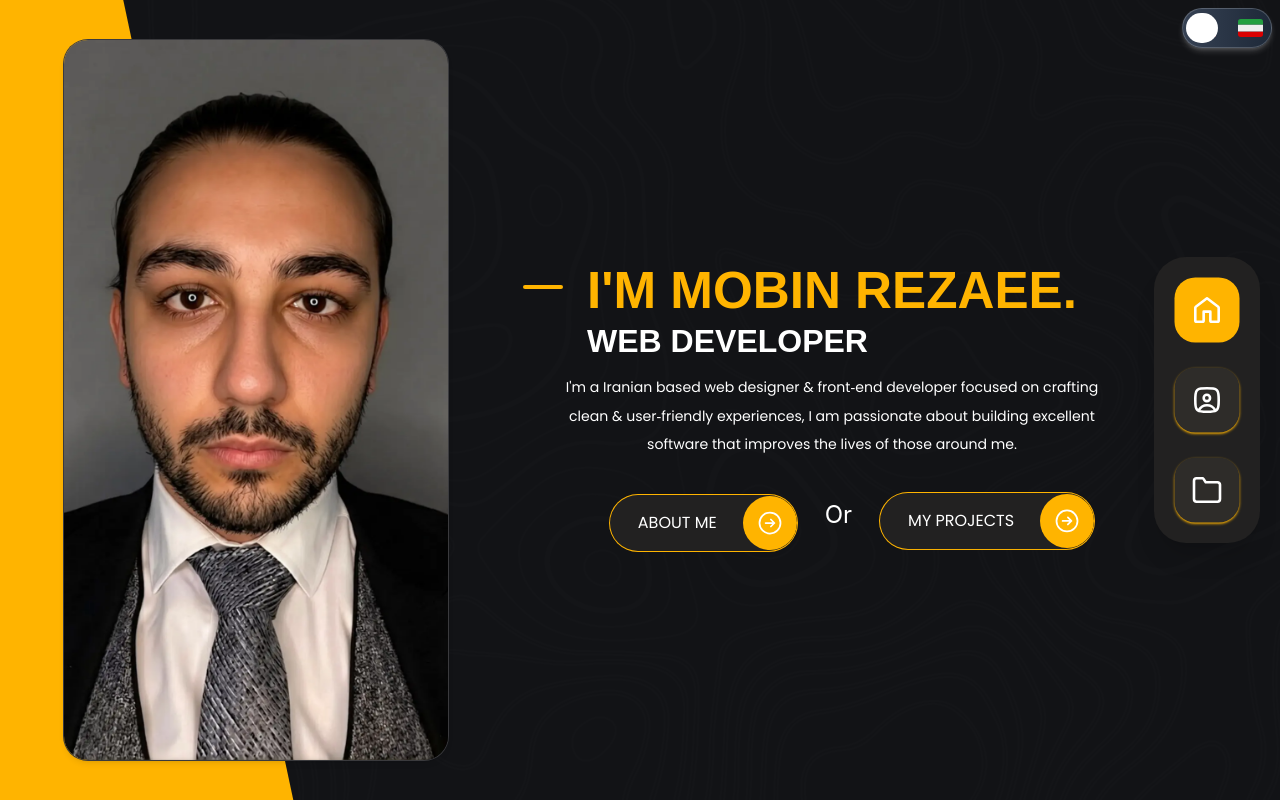
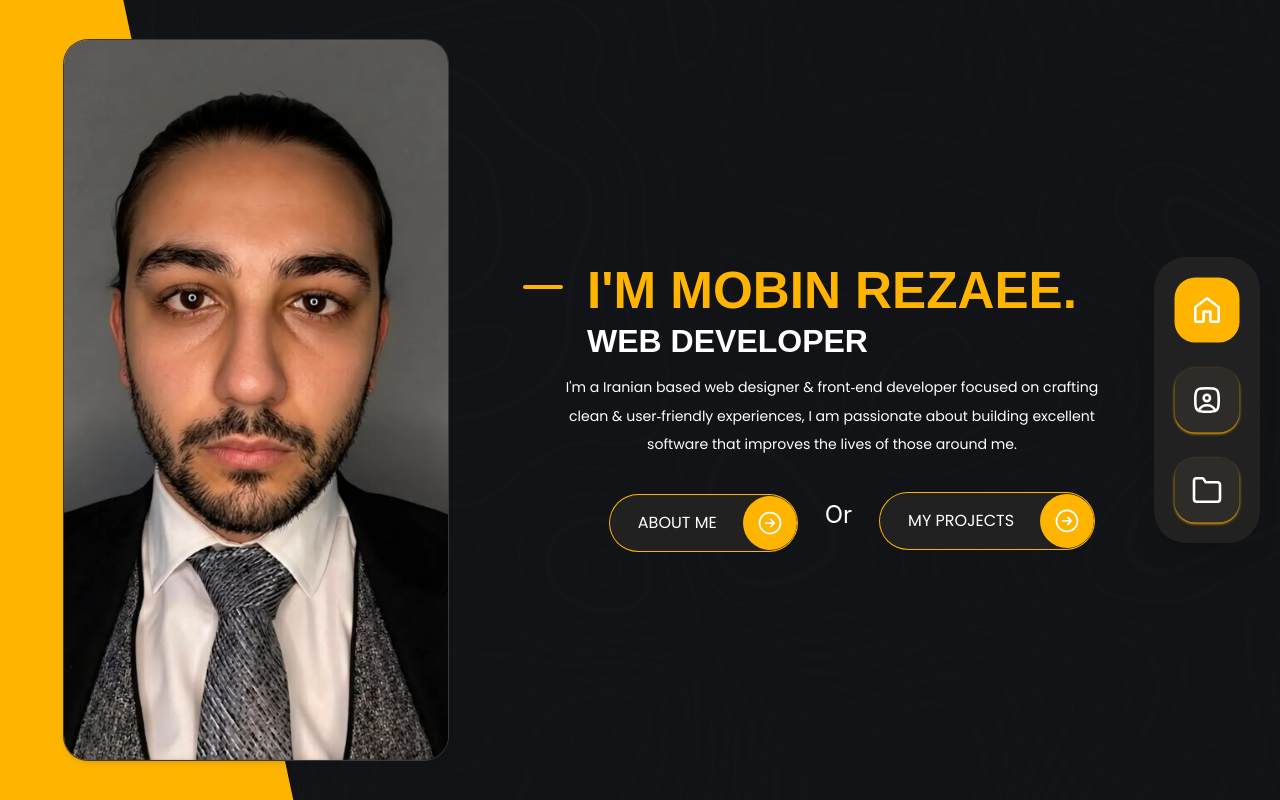
Before and after one commit to mohamad-mobin/mobin-portfolio-vue, a Nuxt app: page / in a window 1280 px wide. Built offline with nearby package versions, Linux system fonts and the light colour scheme.

Commit message:
test: isolate togglelang from SSR

```diff
--- a/pages/index.vue
+++ b/pages/index.vue
@@ -1,15 +1,15 @@
 <template>
     <div class="wrapper">
-<!-- <ClientOnly>
+<ClientOnly>
   <loadingBar />
-</ClientOnly> -->
+</ClientOnly>
 
 <ClientOnly>
   <Cursor />
 </ClientOnly>
 
 
-        <toggleLang/>
+        <!-- <toggleLang/> -->
             <div class="container mx-auto pt-5 relative">
             <div class="md:fixed absolute w-[400px] h-[300%] left-[30%] -top-[190%] rotate-45 md:-top-[10%] md:-left-[30%] md:w-[51%] md:h-[200%] md:-rotate-[12deg] z-10  bg-[#FFB400]"></div>
 
```
